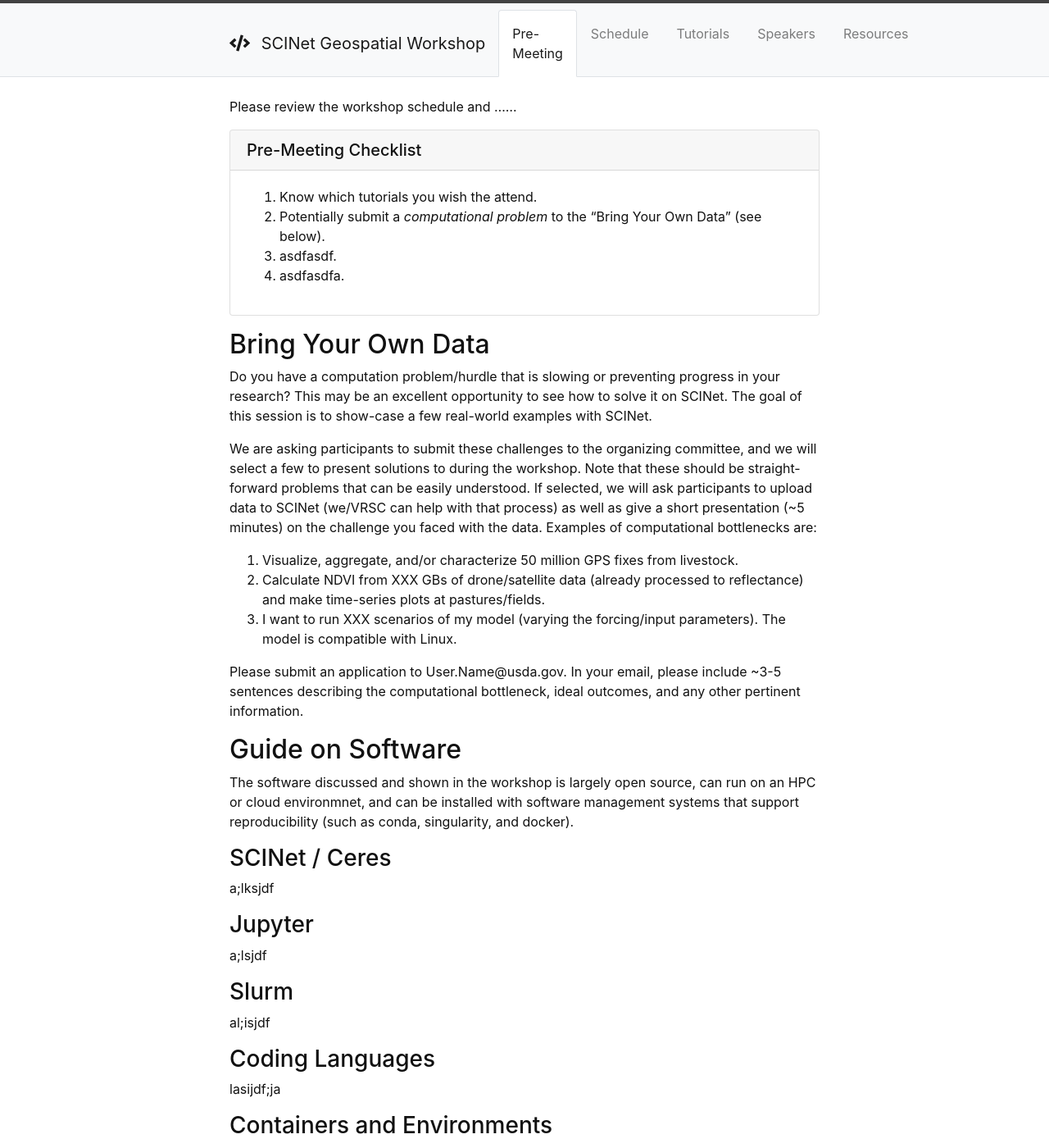
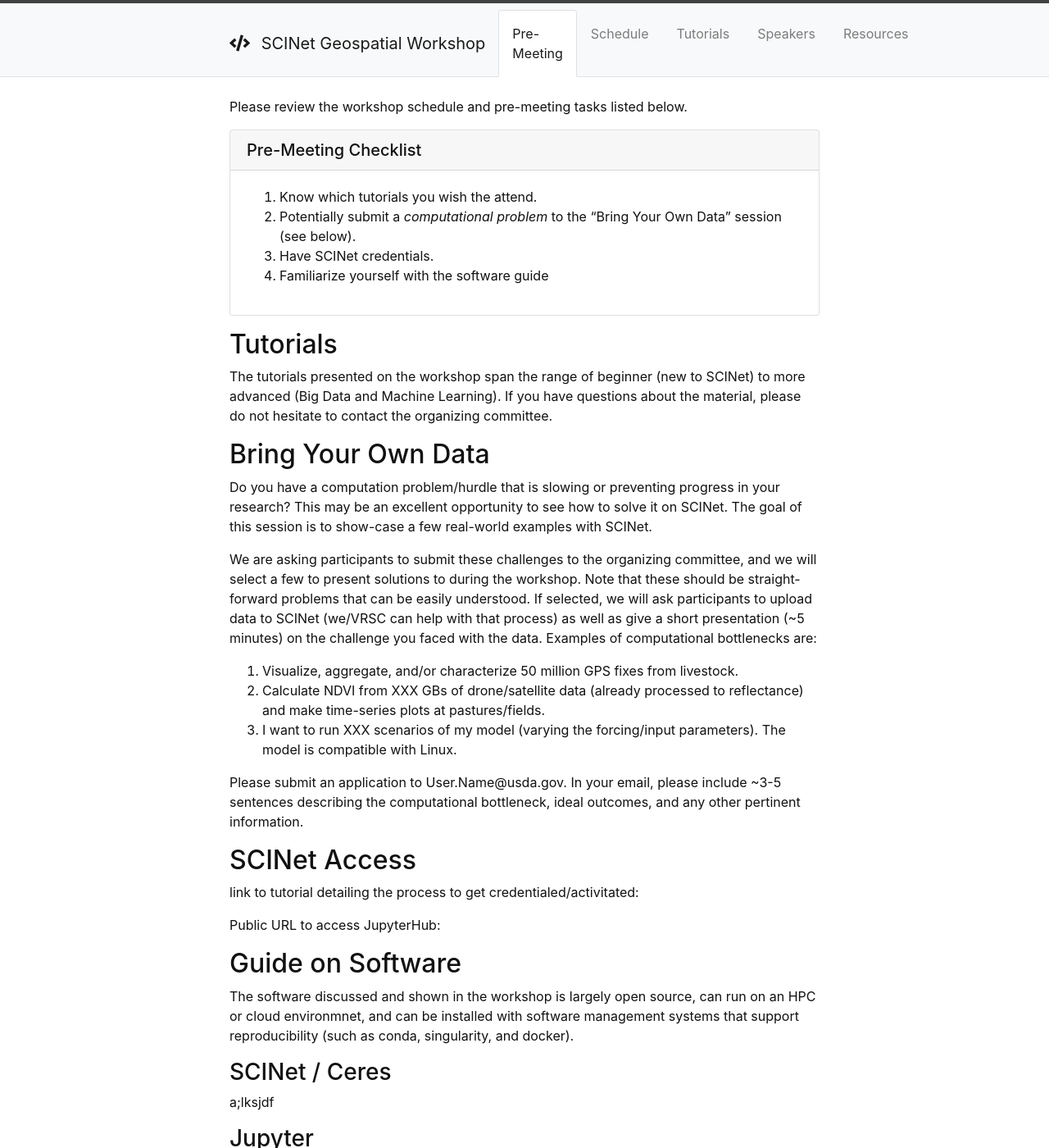
Before and after one commit to sstill88/SCINET-GEOSPATIAL-RESEARCH-WG, a Jekyll site: the page built from content/0-PreMeeting.md, in a window 1280 px wide and 1400 px high. Shown: the whole window at 82% size. Built offline with Jekyll 4.4.1, drawn with Linux system fonts in a browser that asks for light colours.

Commit message:
Minor revisions

```diff
--- a/content/0-PreMeeting.md
+++ b/content/0-PreMeeting.md
@@ -3,15 +3,19 @@ title: Pre-Meeting
 nav: true
 ---
 
-Please review the workshop schedule and ......
+Please review the workshop schedule and pre-meeting tasks listed below.
 
 {% capture text %}
 1. Know which tutorials you wish the attend.
-2. Potentially submit a *computational problem* to the "Bring Your Own Data" (see below).
-3. asdfasdf.
-4. asdfasdfa.
+2. Potentially submit a *computational problem* to the "Bring Your Own Data" session (see below).
+3. Have SCINet credentials.
+4. Familiarize yourself with the software guide
 {% endcapture %}
 {% include card.md text=text header="Pre-Meeting Checklist" %}
+
+## Tutorials
+
+The tutorials presented on the workshop span the range of beginner (new to SCINet) to more advanced (Big Data and Machine Learning). If you have questions about the material, please do not hesitate to contact the organizing committee.
 
 ## Bring Your Own Data
 
@@ -24,6 +28,12 @@ We are asking participants to submit these challenges to the organizing committe
   3. I want to run XXX scenarios of my model (varying the forcing/input parameters). The model is compatible with Linux.
 
 Please submit an application to User.Name@usda.gov. In your email, please include ~3-5 sentences describing the computational bottleneck, ideal outcomes, and any other pertinent information.
+
+## SCINet Access
+
+link to tutorial detailing the process to get credentialed/activitated:
+
+Public URL to access JupyterHub:
 
 
 ## Guide on Software
```
Also changed, not shown: content/2-tutorials.md (+2 -1 lines), index.md (+4 -2 lines).
